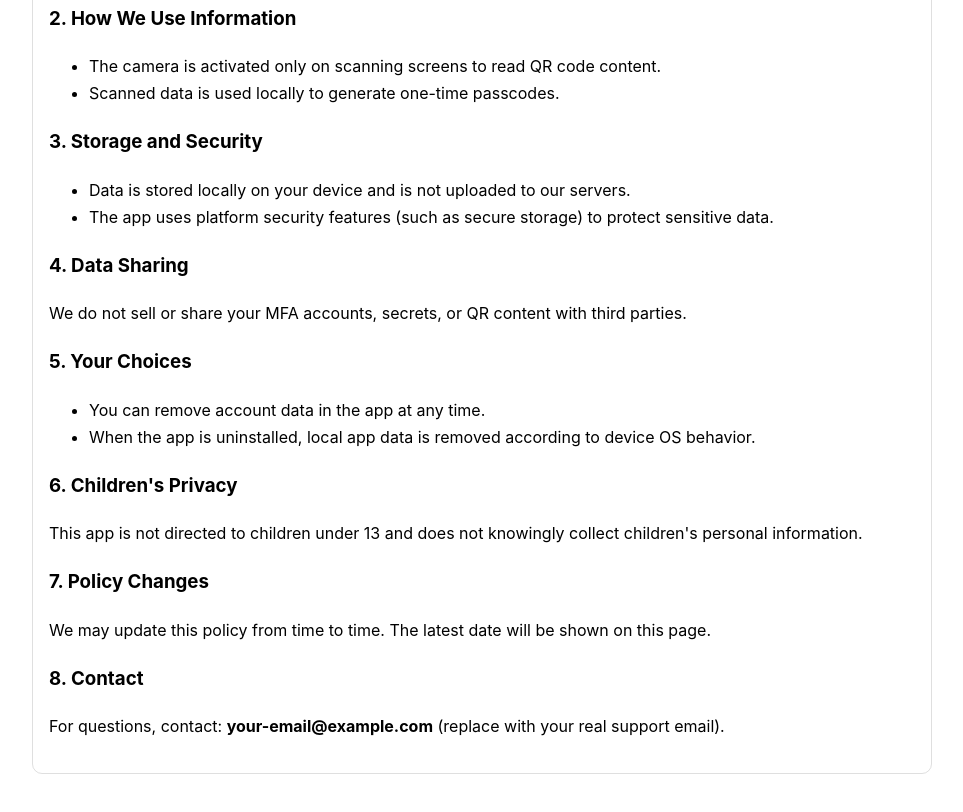
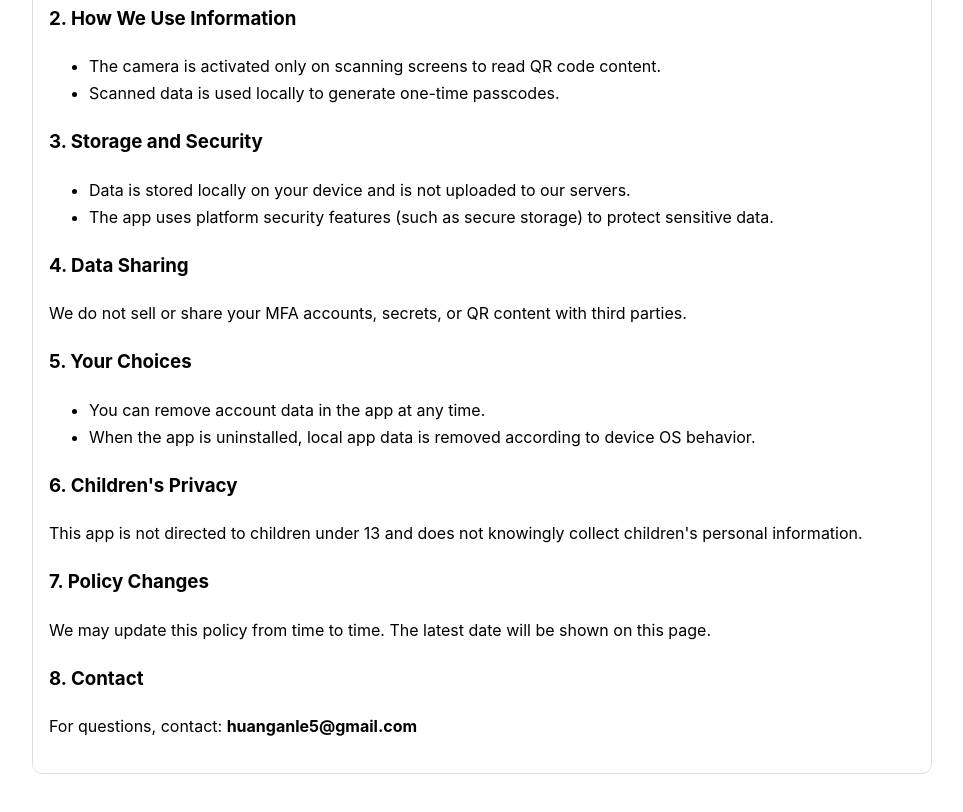
Before and after one commit to huangqiansan/mfa-privacy-policy, a plain HTML site: page index.html in a window 1280 px wide. Shown: the part 1455-2267 px from the top of the page, without its empty margins (158-1121 px from the left). Drawn offline with Linux system fonts and the light colour scheme.

Commit message:
Update contact email in index.html

```diff
--- a/index.html
+++ b/index.html
@@ -98,7 +98,7 @@
       <p>We may update this policy from time to time. The latest date will be shown on this page.</p>
 
       <h3>8. Contact</h3>
-      <p>For questions, contact: <strong>your-email@example.com</strong> (replace with your real support email).</p>
+      <p>For questions, contact: <strong>huanganle5@gmail.com</strong> </p>
     </div>
   </main>
 </body>
```
